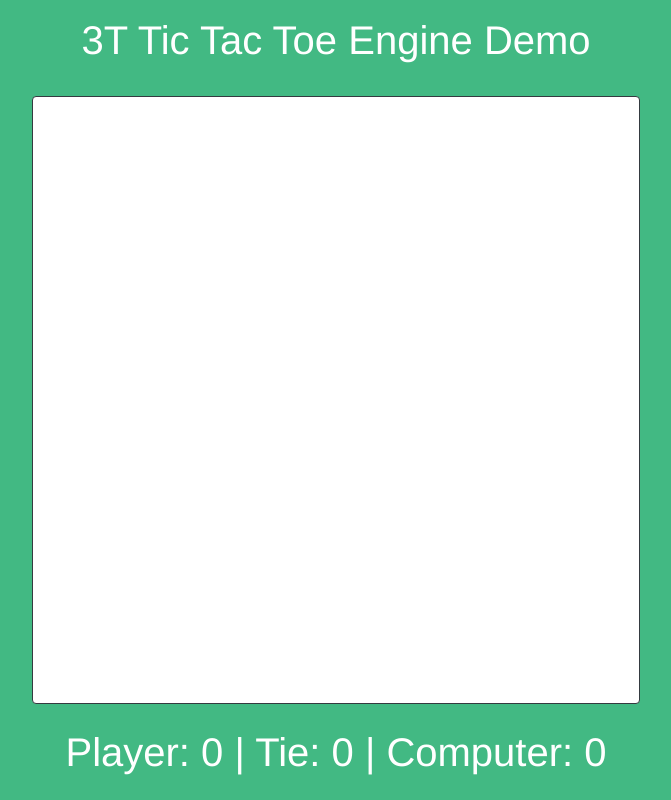
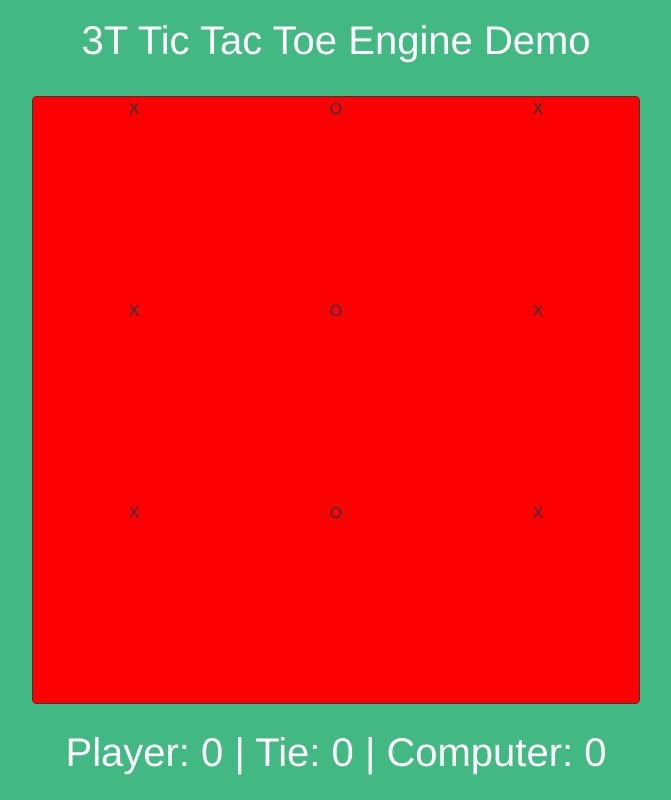
Before and after one commit to AmeerTaweel/3T-Engine, a Vue app in the folder demo/: page / in a window 1280 px wide. Shown: the whole page, without its empty margins (304-975 px from the left). Built offline with nearby package versions, Linux system fonts and the light colour scheme.

Commit message:
feat: Basic Canvas

```diff
--- a/demo/src/App.vue
+++ b/demo/src/App.vue
@@ -2,7 +2,13 @@
   <div id="app" class="w-100 h-100 p-3">
     <div id="screen" class="d-flex flex-column align-items-center h-100">
       <h1>3T Tic Tac Toe Engine Demo</h1>
-      <div id="canvas" class="m-4 flex-grow-1 bg-white rounded border border-dark">dfbe</div>
+      <div id="canvas" class="m-4 flex-grow-1 bg-white rounded border border-dark">
+        <div class="w-100 h-100 d-flex flex-wrap">
+          <div class="cell" v-for="(cell, i) in game" :key="i">
+            {{cell}}
+          </div>
+        </div>
+      </div>
       <h1>Player: 0 | Tie: 0 | Computer: 0</h1>
     </div>
   </div>
@@ -11,6 +17,11 @@
 <script>
 export default {
   name: `app`,
+  data(){
+    return {
+      game: [`X`, `O`, `X`, `X`, `O`, `X`, `X`, `O`, `X`]
+    }
+  },
   methods: {
     maintainAspectRatio () {
       const screen = document.getElementById(`screen`)
@@ -52,4 +63,10 @@ $secondary-color: $pickled-bluewood
   color: white
   background-color: $primary-color
   overflow: hidden
+
+.cell
+  width: (1 / 3) * 100%
+  height: (1 / 3) * 100%
+  color: $secondary-color
+  background-color: red
 </style>
```
